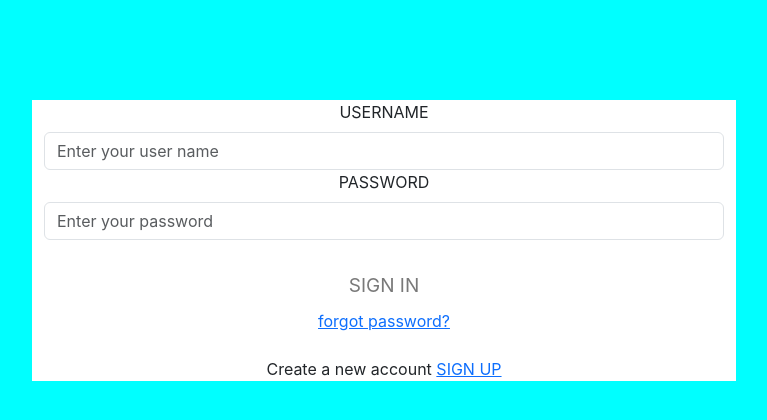
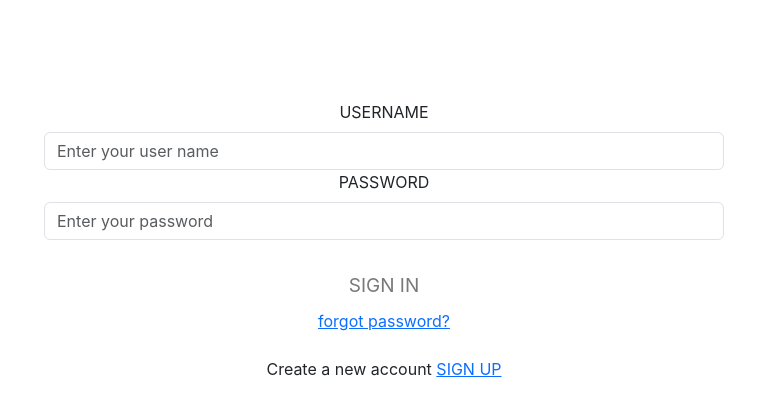
Before and after one commit to Alfiya6282823310/family-expense-frondend, a React (Create React App) app: page / in a window 1280 px wide. Shown: the top 420 px of the page, without its empty margins (256-1023 px from the left). Built offline with nearby package versions, Linux system fonts and the light colour scheme.

Commit message:
completed

```diff
--- a/src/index.css
+++ b/src/index.css
@@ -5,7 +5,7 @@ body {
     sans-serif;
   -webkit-font-smoothing: antialiased;
   -moz-osx-font-smoothing: grayscale;
-  background-color: aqua;
+
 }
 
 code {
```
Also changed, not shown: src/App.js (+5 -5 lines).
